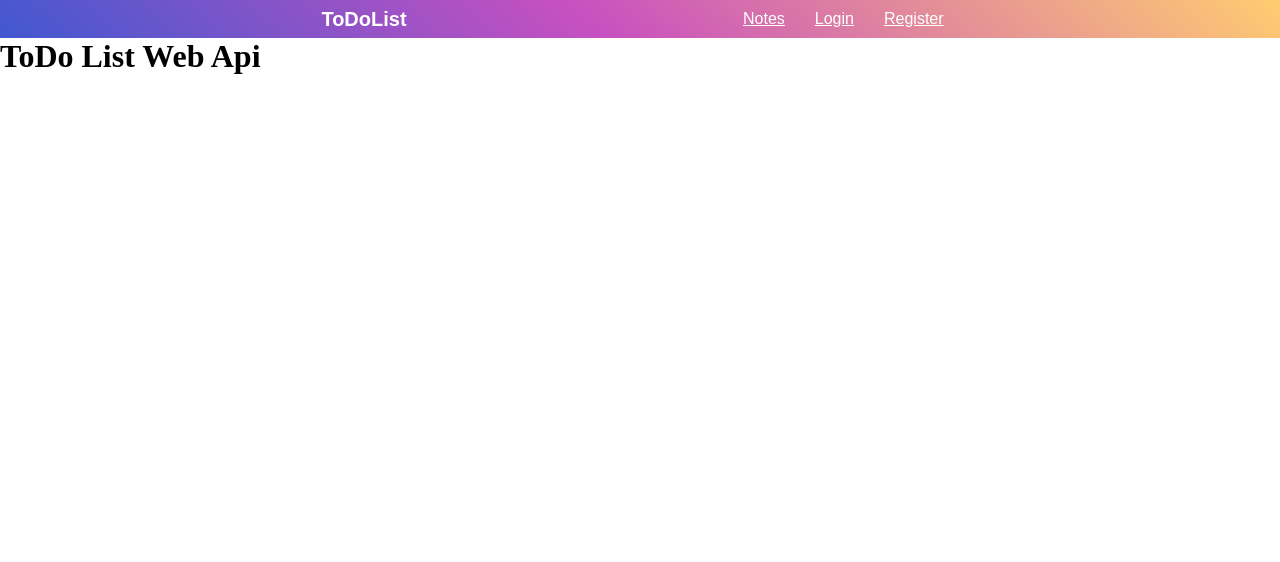
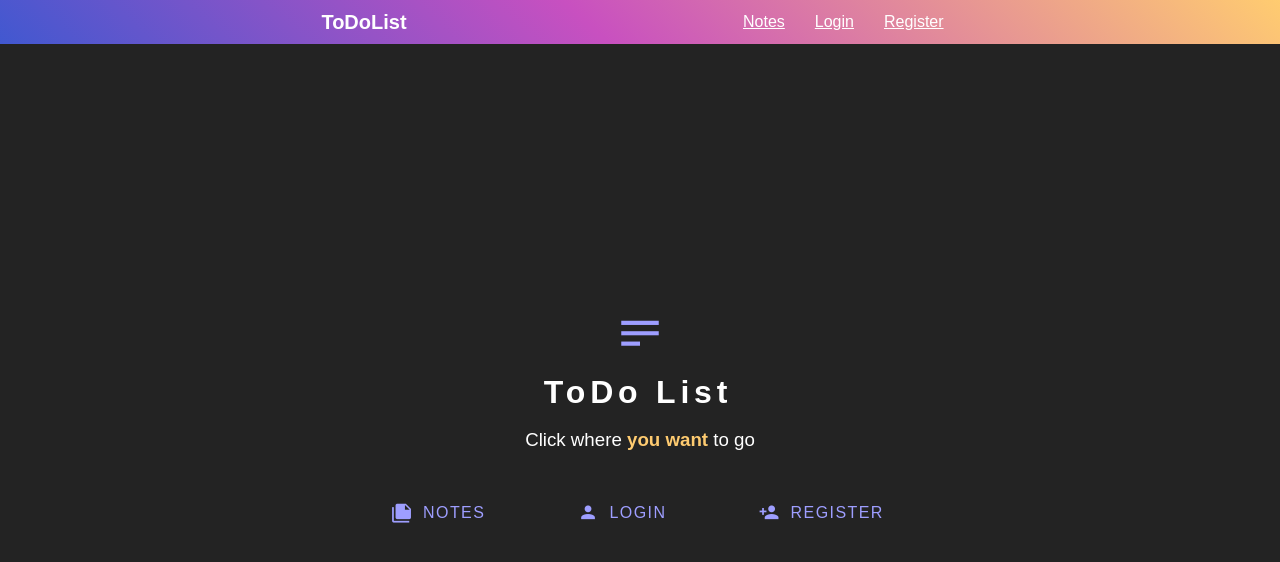
Before and after one commit to ddipper/ToDoList-WebApi, a Vue app in the folder todolist-webapi.client/: page / in a window 1280 px wide. Shown: the top 562 px of the page. Built offline with nearby package versions, Linux system fonts and the light colour scheme.

Commit message:
add design for home page

```diff
--- a/todolist-webapi.client/index.html
+++ b/todolist-webapi.client/index.html
@@ -4,8 +4,8 @@
     <meta charset="UTF-8">
     <link rel="icon" href="/favicon.png">
     <meta name="viewport" content="width=device-width, initial-scale=1.0">
-    <title>Vite App</title>
-      <style> *{margin:0; padding: 0;} </style>
+    <title>ToDoList</title>
+    <link href="https://cdn.jsdelivr.net/npm/@mdi/font@5.x/css/materialdesignicons.min.css" rel="stylesheet">
   </head>
   <body>
     <div id="app"></div>
--- a/todolist-webapi.client/package.json
+++ b/todolist-webapi.client/package.json
@@ -11,9 +11,12 @@
   },
   "dependencies": {
     "vue": "^3.4.15",
-    "vue-router": "^4.3.0"
+    "vue-router": "^4.3.0",
+    "vuetify": "^3.5.8"
   },
   "devDependencies": {
+    "@mdi/font": "^7.4.47",
+    "@mdi/js": "^7.4.47",
     "@vitejs/plugin-vue": "^5.0.3",
     "eslint": "^8.49.0",
     "eslint-plugin-vue": "^9.17.0",
--- a/todolist-webapi.client/src/App.vue
+++ b/todolist-webapi.client/src/App.vue
@@ -25,12 +25,12 @@ export default {
   }
 
   header{
+    position: fixed;
     top: 0;
     width: 100%;
     display: flex;
     justify-content: space-evenly;
     align-items: center;
-    background-color: #4158D0;
     background-image: linear-gradient(43deg, #4158D0 0%, #C850C0 46%, #FFCC70 100%);
 
   }
@@ -56,4 +56,8 @@ export default {
     font-weight: bold;
   }
 
+  a{
+    color: red;
+  }
+
 </style>
--- /dev/null
+++ b/todolist-webapi.client/src/assets/main.css
@@ -0,0 +1,9 @@
+* {
+    margin:0;
+    padding: 0;
+    font-family: Gilroy, sans-serif;
+}
+
+::-webkit-scrollbar {
+    width: 0;
+}
--- a/todolist-webapi.client/src/components/Home.vue
+++ b/todolist-webapi.client/src/components/Home.vue
@@ -5,10 +5,77 @@
 <template>
   <router-view/>
   <div class="content">
-    <h1>ToDo List Web Api</h1>
+    <div class="glass typewriter">
+      <v-icon :icon="'mdi-text'" size="50px" color="#9e9eff" class="icon"></v-icon>
+      <h1>ToDo List</h1>
+      <h3>Click where <span>you want</span> to go</h3>
+      <div class="links">
+        <router-link :to="{ name: 'Notes' }"><v-btn rounded="lg" prepend-icon="mdi-note-multiple" variant="text" size="large">Notes</v-btn></router-link>
+        <router-link :to="{ name: 'Login' }"><v-btn rounded="lg" prepend-icon="mdi-account" variant="text" size="large">Login</v-btn></router-link>
+        <router-link :to="{ name: 'Register' }"><v-btn rounded="lg" prepend-icon="mdi-account-plus" variant="text" size="large">Register</v-btn></router-link>
+      </div>
+    </div>
   </div>
 </template>
 
 <style scoped>
+  .content {
+    display: flex;
+    padding-top: 50px;
+    height: 100vh;
+    background: #232323;
+    align-items: center;
+    justify-content: center;
+  }
+  .glass {
+    display: flex;
+    flex-direction: column;
+    width: 800px;
+    padding: 100px 10px;
+    //background: linear-gradient(to right, #fcad7d, #DE6262);
+    justify-content: center;
+    align-items: center;
+    text-align: center;
+    color: white;
+  }
+  .glass h3{
+    font-weight: normal;
+    padding: 10px 0 30px;
+  }
+  .links {
+    padding: 7px 0;
+    width: 75%;
+    display: flex;
+    justify-content: space-around;
+  }
 
+  .glass h3 span{
+    color: #fecb70;
+    font-weight: bold;
+  }
+
+  .typewriter h1 {
+    color: #fff;
+    overflow: hidden;
+    border-right: .15em solid #7256cb;
+    white-space: nowrap;
+    letter-spacing: .15em;
+    animation:
+        typing 1.5s steps(10, end),
+        blink-caret .5s step-end infinite;
+  }
+
+  @keyframes typing {
+    from { width: 0 }
+    to { width: 210px; }
+  }
+
+  @keyframes blink-caret {
+    from, to { border-color: transparent }
+    50% { border-color: #7256cb }
+  }
+
+  .icon{
+    margin-bottom: 10px;
+  }
 </style>
--- a/todolist-webapi.client/src/main.js
+++ b/todolist-webapi.client/src/main.js
@@ -1,9 +1,35 @@
 import { createApp } from 'vue'
+
+
+import 'vuetify/styles'
+import { createVuetify } from 'vuetify'
+import * as components from 'vuetify/components'
+import * as directives from 'vuetify/directives'
+import { aliases, mdi } from 'vuetify/iconsets/mdi'
+
 import router from './router.js'
 import App from './App.vue'
+
+import './assets/main.css'
+
+const vuetify = createVuetify({
+    components,
+    directives,
+    icons: {
+        defaultSet: 'mdi',
+        aliases,
+        sets: {
+            mdi,
+        },
+    },
+    theme: {
+        defaultTheme: 'dark',
+    }
+});
 
 const app = createApp(App)
 
 app.use(router)
+app.use(vuetify)
 
 app.mount('#app')
--- a/todolist-webapi.client/src/router.js
+++ b/todolist-webapi.client/src/router.js
@@ -1,6 +1,5 @@
 import { createRouter, createWebHistory } from 'vue-router'
 
-//import App from './App.vue'
 import Login from './components/Login.vue'
 import Register from "./components/Register.vue";
 import Notes from "./components/Notes.vue";
```
Also changed, not shown: 2 other files (tests, documents, lock files or other folders).
